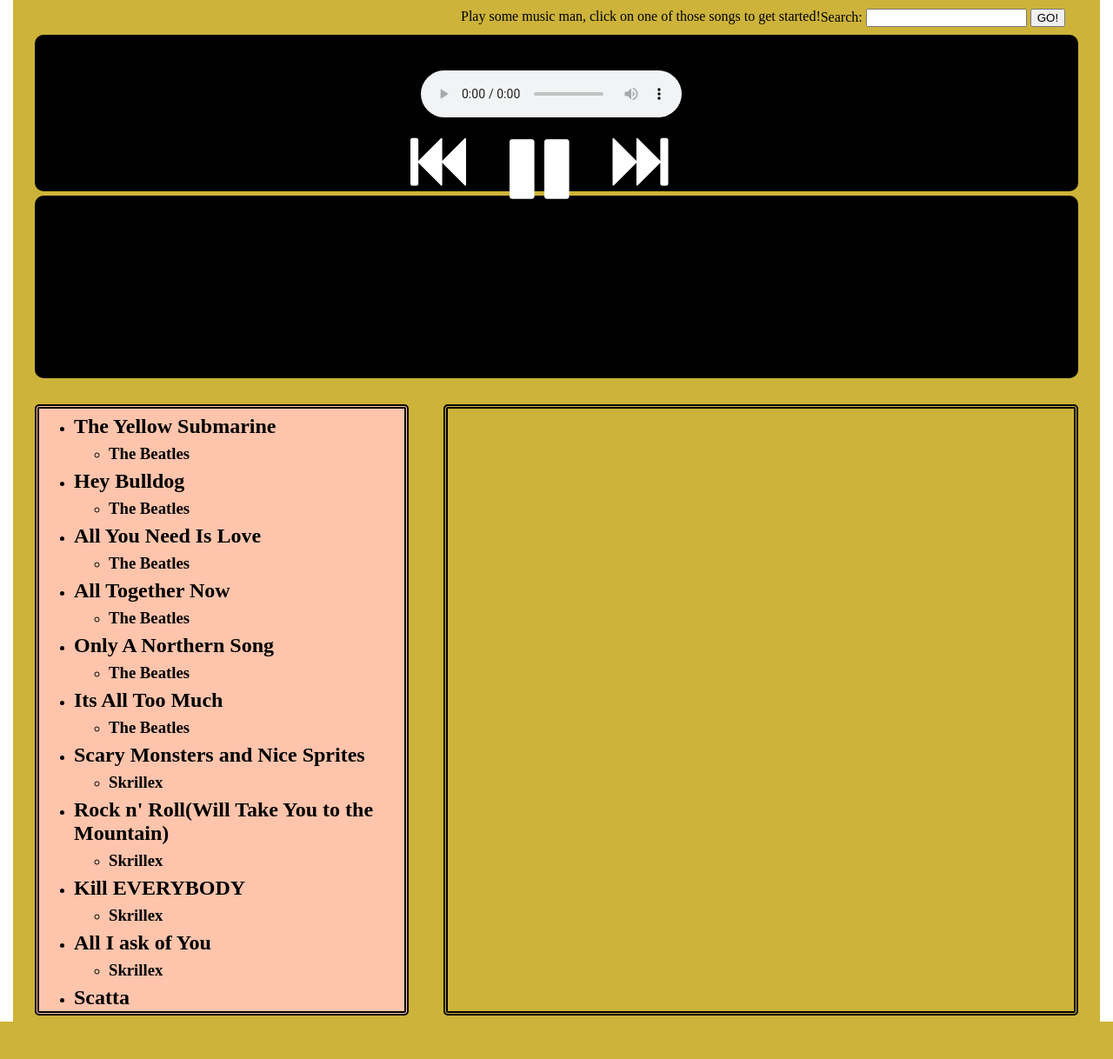
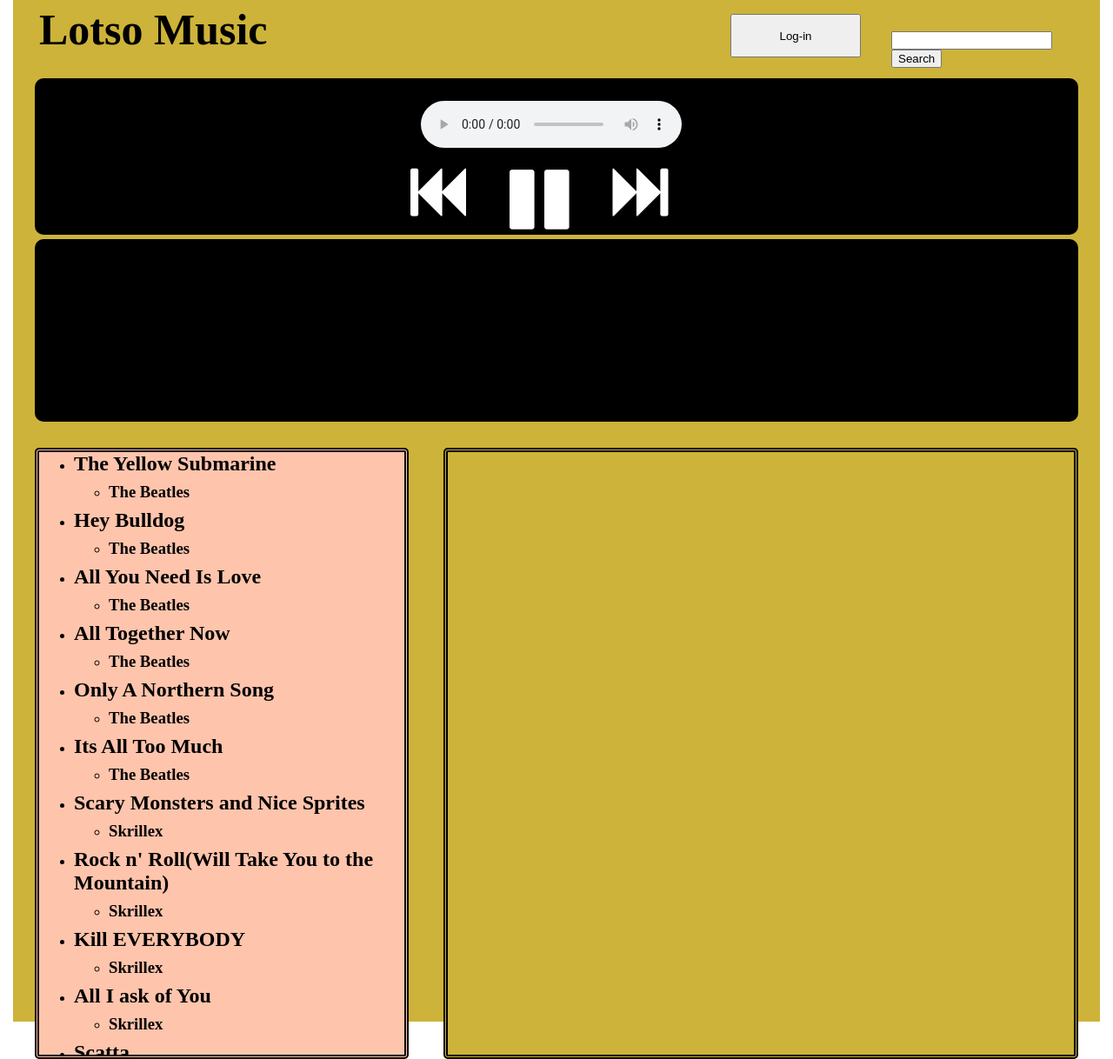
Before and after one commit to shweetshourpowk/MusicProject, a PHP site: page / in a window 1280 px wide. Shown: the whole page at 87% size. Before the commit the page ends 1175 px from the top, so only its background shows below. Run offline with PHP 8.4, Linux system fonts and the light colour scheme; some libraries are stand-ins or nearby versions.

Commit message:
changing stuff

```diff
--- a/css/styles.css
+++ b/css/styles.css
@@ -18,8 +18,8 @@ h4,
 h5,
 h6,
 p {
-  margin-top: 7px;
-  margin-bottom: 4px;
+  margin-top: 0;
+  margin-bottom: 8px;
 }
 body,
 html {
@@ -94,13 +94,26 @@ html {
   float: left;
   margin-top: 20px;
 }
-#searchArea {
-  width: 700px;
+#title {
+  height: 50px;
+  width: 100%;
+}
+#title h1 {
+  padding: 5px;
+  font-size: 50px;
+}
+#title #login {
   float: right;
-  margin: 10px 10px;
+  margin: -60px 250px 0 0;
 }
-#searchArea #title {
-  float: left;
+#title #login button {
+  height: 50px;
+  width: 150px;
+}
+#title #searchArea {
+  width: 215px;
+  float: right;
+  margin-top: -40px;
 }
 #resultsArea {
   width: 60%;
--- a/index.html
+++ b/index.html
@@ -5,18 +5,48 @@
     <title>Music Playa</title>
     <link rel="stylesheet" href="lib/font-awesome-4.2.0/css/font-awesome.min.css"/>
     <link rel="stylesheet" href="css/styles.css"/>
-</head>
+
+    <script type="text/javascript">
+
+        var user_id = '.$_SESSION["user_id"].';
+
+        function do_login(){
+            $("#background_screen").remove();
+            $("body").append("<div id=\"background_screen\" style=\"position:fixed;top:0;left:0;right:0;bottom:0;background-color:#888888;background-color:rgba(0,0,0,0.5);z-index:500;\"></div>");
+            $("#login_window").remove();
+            $("body").append("<div id=\"login_window\" style=\"position:absolute;top:15%;left:30%;width:40%;z-index:501;\"></div>");
+            $.post("php/n413_simple_login.php",{},function(data){
+                $("#login_window").html(data);
+            },"text");
+        }
+
+        function close_login_window(){
+            $("#background_screen").remove();
+            $("#login_window").remove();
+        }
+
+        function check_login(){
+            if(user_id > 0){ //user is logged in
+                $("#log-in").html("Log-Out");
+            }
+        }
+</script>
+
+        </head>
 <body>
 
 
 
 <div id="container">
     <!-- This is the search area where you can search for songs, or artists, and maybe genres? -->
-    <div id="searchArea" class="clearFix">
-        <span id="title">Play some music man, click on one of those songs to get started!</span>
-        <span id="searchBox">Search: <input id="txtSearch"/></span>
-        <span id="button"><button>GO!</button></span>
+    <div id="title">
+        <h1>Lotso Music</h1>
+        <span id="login"><button onclick="do_login();">Log-in</button></span>
+        <div id="searchArea" class="clearFix">
+        <span id="searchBox"><input id="txtSearch"/></span>
+        <span id="button"><button>Search</button></span>
 
+    </div>
     </div>
     <!-- This is where the music player will be i.e. play button, scrubber, back and forward buttons -->
     <div id="playArea">
--- a/less/search.less
+++ b/less/search.less
@@ -1,11 +1,27 @@
-#searchArea {
+#title {
 
-  width: 700px;
-  float: right;
-  margin: 10px 10px;
+  height: 50px;
+  width: 100%;
+
+  h1 {
+    padding: 5px;
+    font-size: 50px;
+  }
+
+  #login{
+    float: right;
+    margin: -60px 250px 0 0;
 
 
-  #title {
-    float: left;
+    button{
+      height: 50px;
+      width: 150px;
+    }
+  }
+
+  #searchArea {
+    width: 215px;
+    float: right;
+    margin-top: -40px;
   }
 }
--- a/less/structure.less
+++ b/less/structure.less
@@ -14,8 +14,8 @@
 }
 
 h1, h2, h3, h4, h5, h6, p {
-  margin-top: 7px;
-  margin-bottom: 4px;
+  margin-top: 0;
+  margin-bottom: 8px;
 }
 
 body, html {
```
Also changed, not shown: php/connect.php (added, +13 -0 lines), php/login.php (added, +111 -0 lines).
